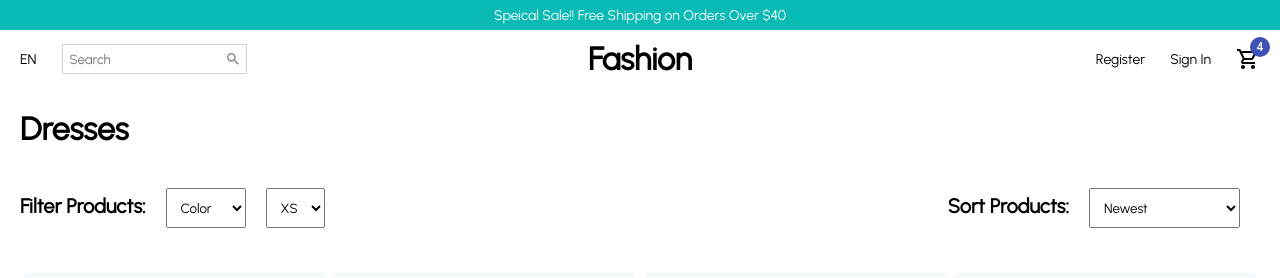
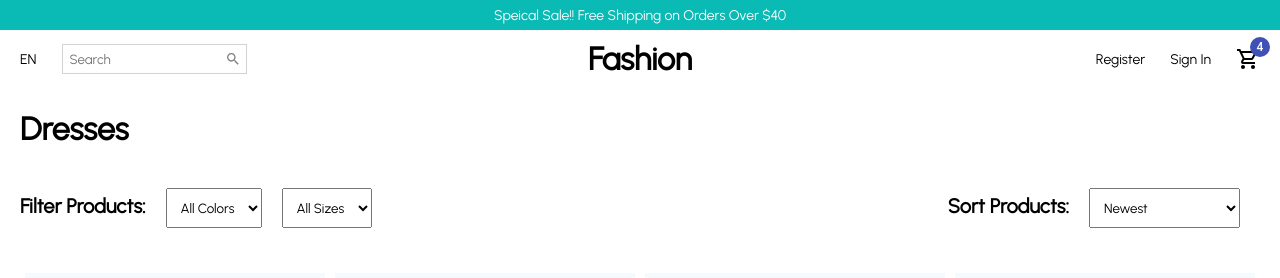
Before and after one commit to kowo0403hk/e-commerce-ts, a React (Create React App) app in the folder client/: page /products/1 in a window 1280 px wide. Shown: the top 278 px of the page. Built offline with nearby package versions, Linux system fonts and the light colour scheme.

Commit message:
implemented state management for colors, sizes and sort in ProductList component

```diff
--- a/client/src/components/CategoryItem.tsx
+++ b/client/src/components/CategoryItem.tsx
@@ -1,6 +1,7 @@
 import { FC } from "react";
 import styled from "styled-components";
 import { mobile } from "../responsive";
+import { Link } from "react-router-dom";
 
 const Container = styled.div`
   flex: 1;
@@ -50,6 +51,7 @@ interface ItemProps {
   id: number;
   img: string;
   title: string;
+  cat: string;
 }
 
 interface CategoryItemProps {
@@ -59,11 +61,13 @@ interface CategoryItemProps {
 const CategoryItem: FC<CategoryItemProps> = ({ item }) => {
   return (
     <Container>
-      <Image src={item.img} />
-      <Info>
-        <Title>{item.title}</Title>
-        <Button>SHOP NOW</Button>
-      </Info>
+      <Link to={`/products/${item.cat}`}>
+        <Image src={item.img} />
+        <Info>
+          <Title>{item.title}</Title>
+          <Button>SHOP NOW</Button>
+        </Info>
+      </Link>
     </Container>
   );
 };
--- a/client/src/components/Products.tsx
+++ b/client/src/components/Products.tsx
@@ -1,7 +1,8 @@
-import { FC } from "react";
+import { FC, useEffect, useState } from "react";
 import styled from "styled-components";
 import { popularProducts } from "../data";
 import Product from "./Product";
+import axios from "axios";
 
 const Container = styled.div`
   padding: 20px;
@@ -10,7 +11,23 @@ const Container = styled.div`
   justify-content: space-between;
 `;
 
-const Products: FC = () => {
+interface IFilters {
+  color?: string;
+  size?: string;
+}
+
+interface ProductsProps {
+  cat: string;
+  filters: IFilters;
+  sort: string;
+}
+
+const Products: FC<ProductsProps> = ({ cat, filters, sort }: ProductsProps) => {
+  const [products, setProducts] = useState([]);
+  const [filteredProducts, setFilteredProducts] = useState([]);
+
+  useEffect(() => {}, [cat]);
+
   const mappedProducts = popularProducts.map((item) => {
     return <Product item={item} key={item.id} />;
   });
--- a/client/src/data.ts
+++ b/client/src/data.ts
@@ -27,16 +27,19 @@ export const categories = [
     id: 1,
     img: "https://raw.githubusercontent.com/kowo0403hk/e-commerce-ts/main/client/docs/Categories1.webp",
     title: "SHIRT STYLE!",
+    cat: "women",
   },
   {
     id: 2,
     img: "https://github.com/kowo0403hk/e-commerce-ts/blob/main/client/docs/Categories2.jpeg?raw=true",
     title: "LOUNGEWEAR LOVE",
+    cat: "coat",
   },
   {
     id: 3,
     img: "https://github.com/kowo0403hk/e-commerce-ts/blob/main/client/docs/Categories3.jpeg?raw=true",
     title: "LIGHT JACKETS",
+    cat: "jeans",
   },
 ];
 
--- a/client/src/pages/Home.tsx
+++ b/client/src/pages/Home.tsx
@@ -14,7 +14,6 @@ const Home: FC = () => {
       <Navbar />
       <Slider />
       <Categories />
-      <Products />
       <NewsLetter />
       <Footer />
     </div>
--- a/client/src/pages/ProductList.tsx
+++ b/client/src/pages/ProductList.tsx
@@ -1,4 +1,5 @@
-import { FC } from "react";
+import { FC, useState } from "react";
+import { useLocation } from "react-router-dom";
 import styled from "styled-components";
 import Announcement from "../components/Announcement";
 import Footer from "../components/Footer";
@@ -37,7 +38,34 @@ const Select = styled.select`
 
 const Option = styled.option``;
 
+interface IFilters {
+  color?: string;
+  size?: string;
+}
+
 const ProductList: FC = () => {
+  const location = useLocation();
+
+  const cat = location.pathname.split("/")[2];
+
+  const [filters, setFilters] = useState<IFilters>({});
+
+  const [sort, setSort] = useState("Newest");
+
+  const handleFilter = (e: React.ChangeEvent<HTMLSelectElement>): void => {
+    const value = e.target.value;
+
+    value.includes("All")
+      ? setFilters({ ...filters, [e.target.name]: "" })
+      : setFilters({
+          ...filters,
+          [e.target.name]: value,
+        });
+  };
+
+  const handleSort = (e: React.ChangeEvent<HTMLSelectElement>) =>
+    setSort(e.target.value);
+
   return (
     <Container>
       <Announcement />
@@ -47,10 +75,9 @@ const ProductList: FC = () => {
         <Filter>
           <FilterText>
             Filter Products:
-            <Select>
-              <Option disabled selected>
-                Color
-              </Option>
+            <Select name="color" onChange={handleFilter}>
+              <Option disabled>Colors</Option>
+              <Option>All Colors</Option>
               <Option>White</Option>
               <Option>Black</Option>
               <Option>Red</Option>
@@ -58,7 +85,9 @@ const ProductList: FC = () => {
               <Option>Yellow</Option>
               <Option>Green</Option>
             </Select>
-            <Select>
+            <Select name="size" onChange={handleFilter}>
+              <Option disabled>Sizes</Option>
+              <Option>All Sizes</Option>
               <Option>XS</Option>
               <Option>S</Option>
               <Option>M</Option>
@@ -70,15 +99,15 @@ const ProductList: FC = () => {
         <Filter>
           <FilterText>
             Sort Products:
-            <Select>
-              <Option selected>Newest</Option>
-              <Option>Price - Ascending</Option>
-              <Option>Price - Descending</Option>
+            <Select onChange={handleSort}>
+              <Option value="newest">Newest</Option>
+              <Option value="asc">Price - Ascending</Option>
+              <Option value="desc">Price - Descending</Option>
             </Select>
           </FilterText>
         </Filter>
       </FilterContainer>
-      <Products />
+      <Products cat={cat} filters={filters} sort={sort} />
       <NewsLetter />
       <Footer />
     </Container>
```
